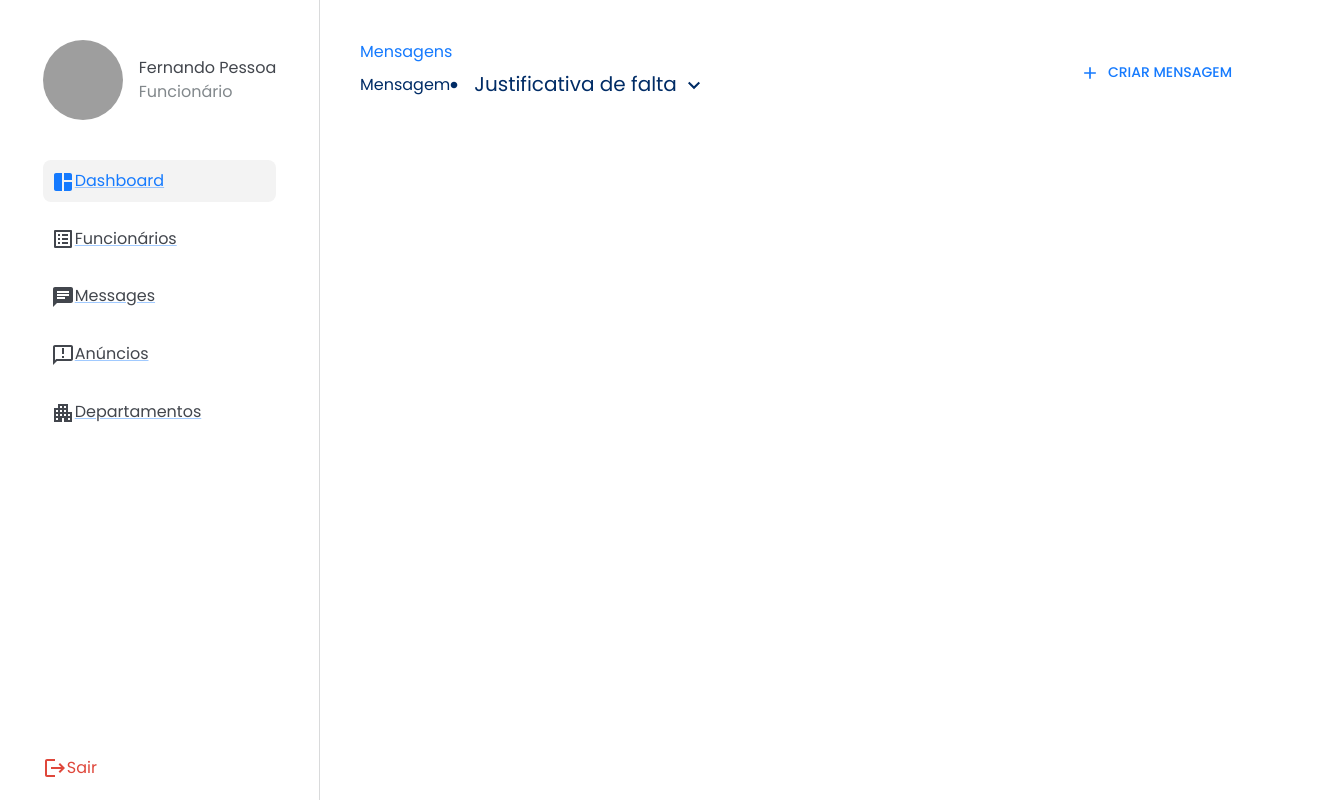
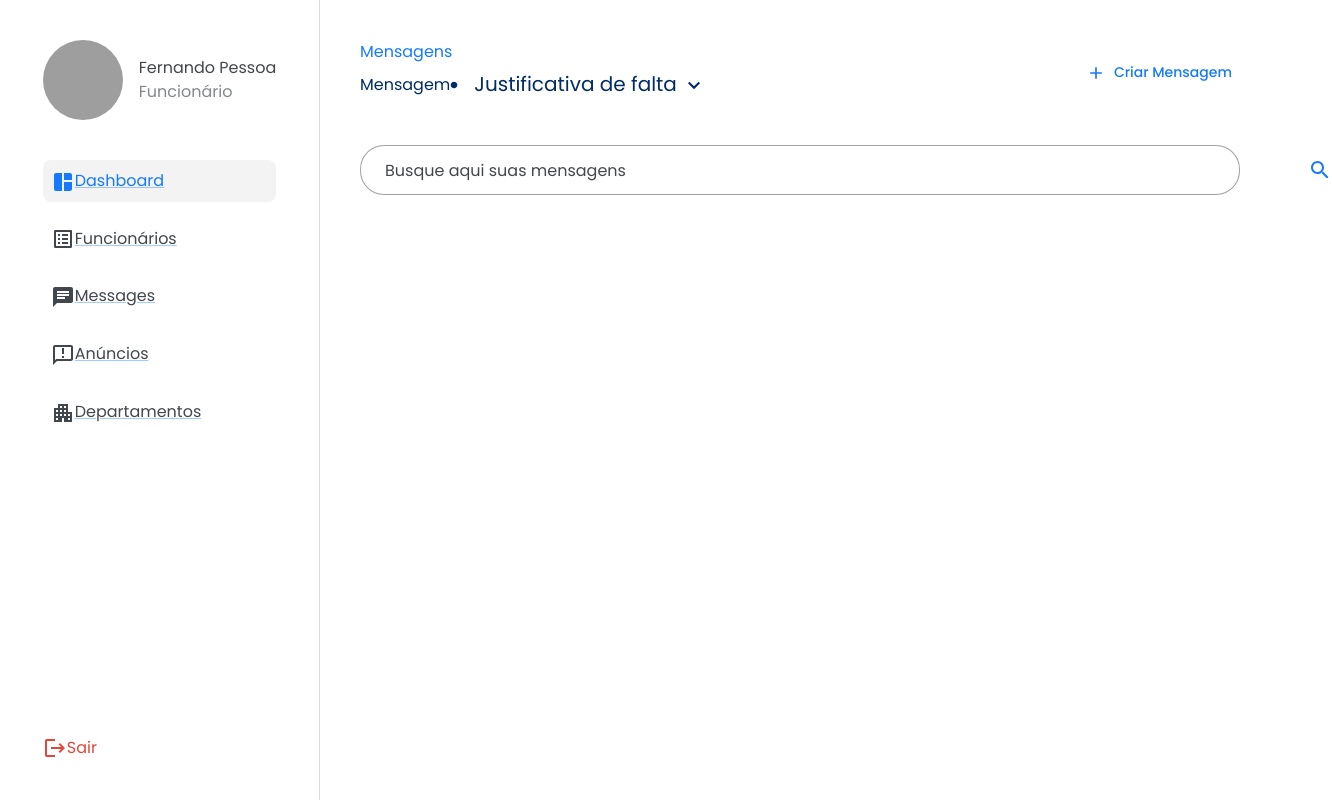
Before and after one commit to ZBreno/ManagerFront, a Next.js app: page /Home in a window 1280 px wide. Shown: the whole page, 1332 px wide, since content can reach past the window. Built offline with nearby package versions, Linux system fonts and the light colour scheme; grey boxes are pictures that could not be loaded.

Commit message:
header dinamico finalizado

```diff
--- a/src/components/Header/index.tsx
+++ b/src/components/Header/index.tsx
@@ -3,6 +3,7 @@ import { Typography } from "@mui/material";
 import { Circle, Add } from "@mui/icons-material";
 import SelectField from "../Select";
 import ButtonForm from "../Button";
+import Search from "../Search/inde";
 interface Option {
   text: string;
   value: number;
@@ -27,7 +28,9 @@ export default function Header({ options, title, subtitle }: HeaderProps) {
             </Typography>
             <Circle className="text-text-600" sx={{ width: 8, height: 8 }} />
             {options ? (
-              <SelectField options={options} />
+              <div >
+                <SelectField options={options} />
+              </div>
             ) : (
               <Typography className="ml-3 text-text-600 text-xl">
                 Visão geral
@@ -39,15 +42,17 @@ export default function Header({ options, title, subtitle }: HeaderProps) {
           <div>
             <ButtonForm
               text={`Criar ${subtitle.toLowerCase()}`}
-              onClick={() => alert('em breve')}
+              onClick={() => alert("em breve")}
               startIcon={<Add />}
-              style={{ textTransform: 'full-width' }}
+              style={{ textTransform: "capitalize" }}
               className="bg-primary-500 text-white hover:bg-primary-500"
             />
-
           </div>
         )}
       </div>
+      <form>
+        <Search placeholder={title.toLowerCase()}/>
+      </form>
     </div>
   );
 }
--- a/src/components/SIdeBar/index.tsx
+++ b/src/components/SIdeBar/index.tsx
@@ -49,7 +49,7 @@ export default function SideBar({ options }: SideBarProps) {
               />
             ))}
           </div>
-          <div className="ml-5 mr-5 mb-5 flex items-center cursor-pointer">
+          <div className="ml-5 mr-5 mb-10 flex items-center cursor-pointer">
 
             <Logout className="text-danger-600" />
             <Typography className="text-danger-600 ml-10 text-2xl">Sair</Typography>
--- /dev/null
+++ b/src/components/Search/inde.tsx
@@ -0,0 +1,19 @@
+import { Search } from "@mui/icons-material";
+
+interface SearchProps {
+  placeholder: string;
+}
+export default function SearchField({ placeholder }: SearchProps) {
+  return (
+    <div className="relative mt-10">
+      <input
+        className="w-full border text-base placeholder:font-poppins border-text-500 placeholder:text-text-500 focus:outline-0 rounded-xl border-opacity-50 text-text-500 pl-6 py-3 "
+        type="text"
+        placeholder={`Busque aqui suas ${placeholder}`}
+      />
+      <div className="absolute inset-y-0 left-3/4 ml-72 flex items-center">
+        <Search className="text-primary-500" sx={{ width: 24, height: 24 }} />
+      </div>
+    </div>
+  );
+}
--- a/src/components/Select/index.tsx
+++ b/src/components/Select/index.tsx
@@ -11,8 +11,7 @@ interface SelectFieldProps {
 }
 export default function SelectField({ options }: SelectFieldProps) {
   return (
-    <form>
-      <div className="relative">
+    <form onChange={() => alert('ativou')} className="relative">
       <div className=" absolute top-1/2 text-text-600 -translate-y-1/2 left-56">
         <KeyboardArrowDown />
       </div>
@@ -23,7 +22,6 @@ export default function SelectField({ options }: SelectFieldProps) {
           </option>
         ))}
       </select>
-      </div>
     </form>
   );
 }
```
Lines whose indentation alone changed are shown as unchanged.
